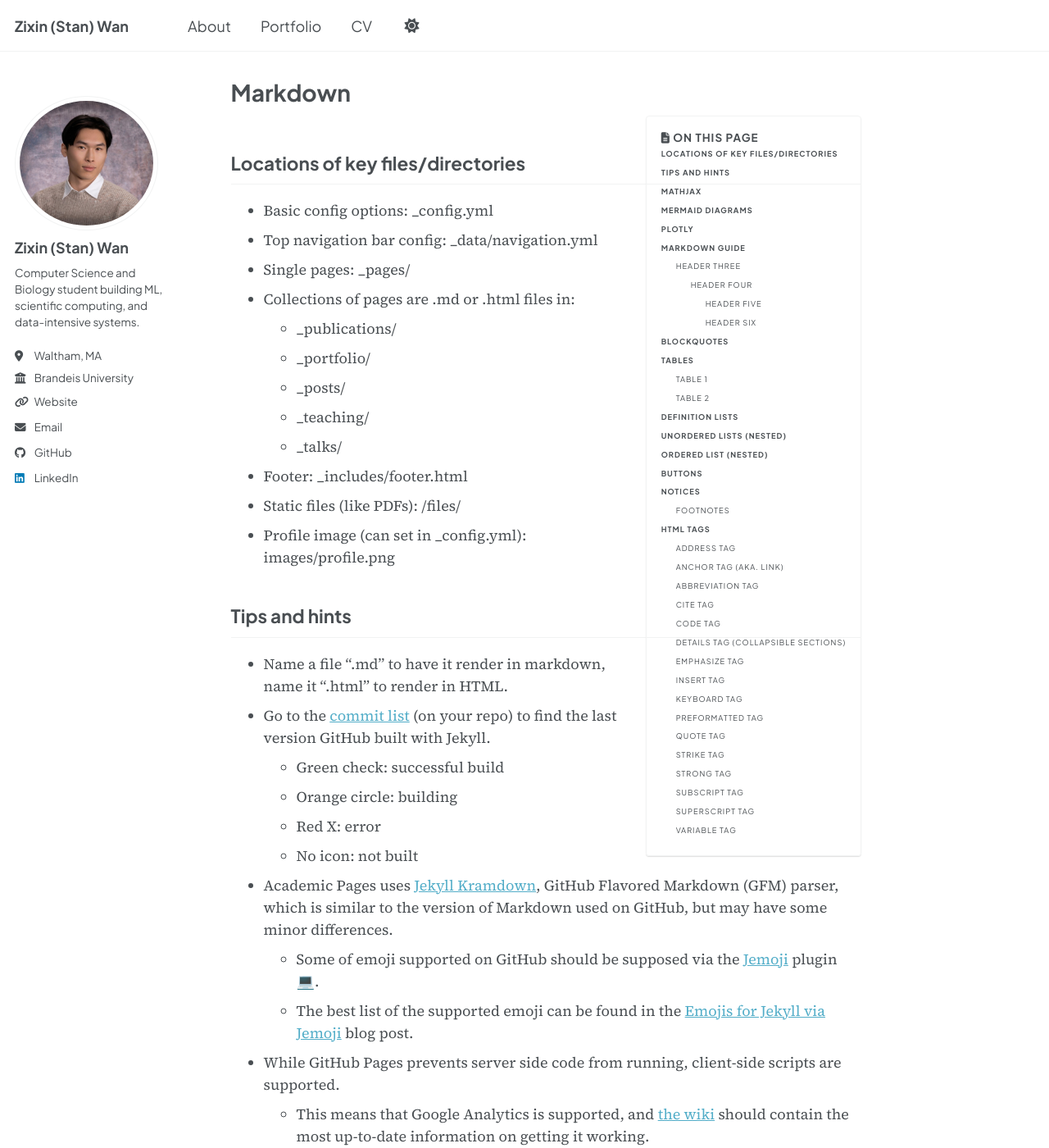
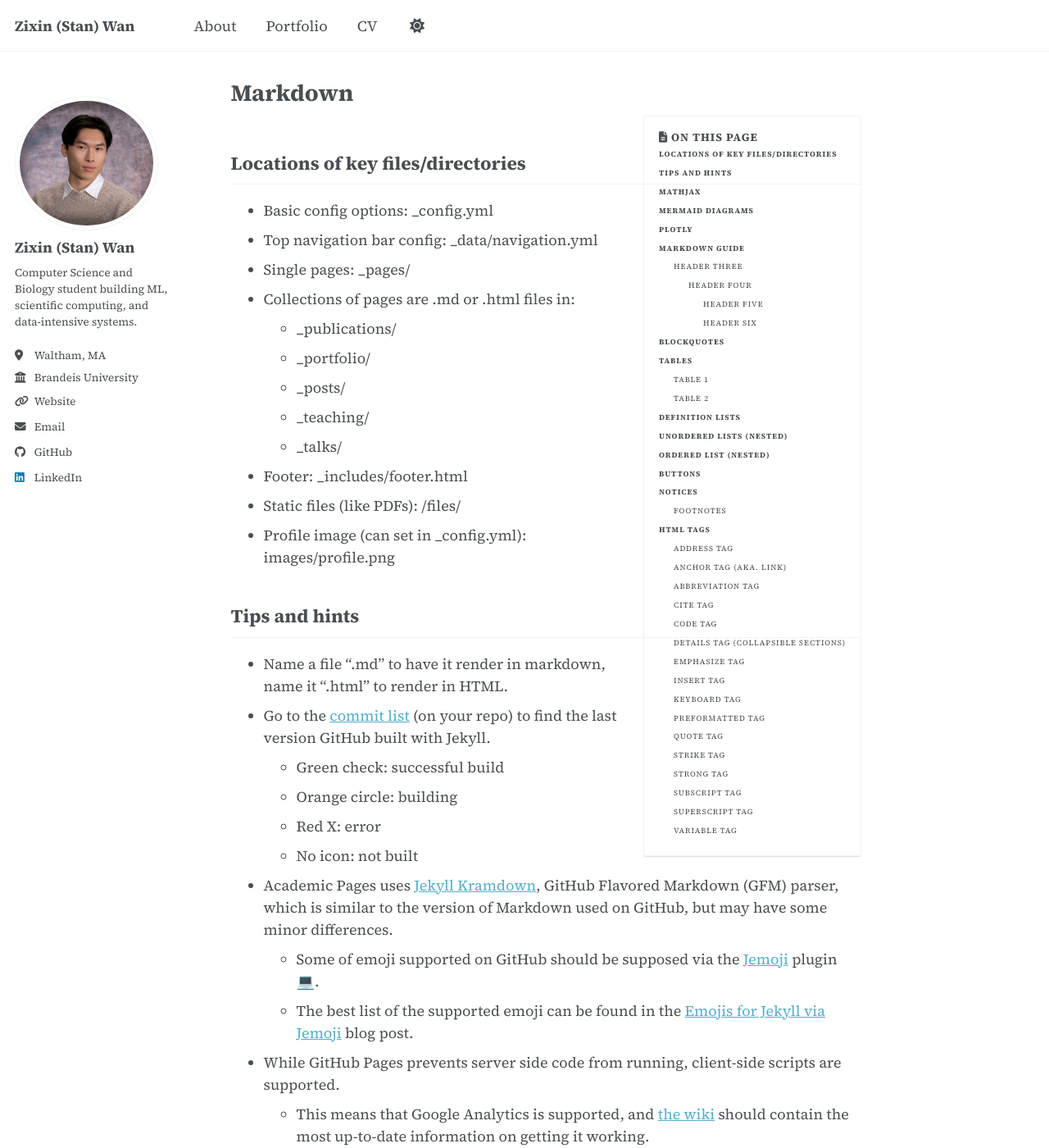
Before and after one commit to stanzixinwan/stanzixinwan.github.io, a Jekyll site: the page built from _pages/markdown.md, in a window 1280 px wide and 1400 px high. Shown: the whole window at 82% size. Built offline with Jekyll 4.4.1, drawn with Linux system fonts in a browser that asks for light colours; emoji names are drawn with the system emoji font; a script bundle is joined from its source files by our own code; library files that are not in the unit come from our copies.

Commit message:
Refactor typography: remove Plus Jakarta Sans and standardize on Source Serif 4 for all text elements. Update SASS variables accordingly for consistent font usage across the site.

```diff
--- a/_includes/head/custom.html
+++ b/_includes/head/custom.html
@@ -5,7 +5,7 @@
 <!-- Typography: academic serif body + modern sans UI (Google Fonts) -->
 <link rel="preconnect" href="https://fonts.googleapis.com">
 <link rel="preconnect" href="https://fonts.gstatic.com" crossorigin>
-<link href="https://fonts.googleapis.com/css2?family=Plus+Jakarta+Sans:ital,wght@0,400;0,500;0,600;0,700;1,400&family=Source+Serif+4:ital,opsz,wght@0,8..60,400;0,8..60,600;0,8..60,700;1,8..60,400&display=swap" rel="stylesheet">
+<link href="https://fonts.googleapis.com/css2?family=Source+Serif+4:ital,opsz,wght@0,8..60,400;0,8..60,600;0,8..60,700;1,8..60,400&display=swap" rel="stylesheet">
 
 <!-- Support for Academicons -->
 <link rel="stylesheet" href="{{ base_path }}/assets/css/academicons.css"/>
--- a/_sass/_themes.scss
+++ b/_sass/_themes.scss
@@ -13,9 +13,9 @@
 $paragraph-indent           : false; // true, false (default)
 $indent-var                 : 1.3em;
 
-/* System typefaces — plus Plus Jakarta Sans (UI) + Source Serif 4 (body), loaded in head/custom.html */
+/* Source Serif 4 sitewide (loaded in head/custom.html); $sans-serif aliases serif for nav/UI that still references sans variables */
 $serif                      : "Source Serif 4", Georgia, "Times New Roman", Times, serif;
-$sans-serif                 : "Plus Jakarta Sans", -apple-system, BlinkMacSystemFont, ".SFNSText-Regular", "San Francisco", "Segoe UI", Roboto, "Helvetica Neue", Arial, sans-serif;
+$sans-serif                 : $serif;
 $monospace                  : Monaco, Consolas, "Lucida Console", monospace;
 
 /* Sans serif typefaces */
@@ -39,9 +39,9 @@
 $type-size-7                : 0.6875em; // ~11px
 $type-size-8                : 0.625em;  // ~10px
 
-/* Serif body reads more “academic”; sans headings keep navigation + titles crisp */
+/* All serif: body, headings, navigation, sidebar */
 $global-font-family         : $serif;
-$header-font-family         : $sans-serif;
+$header-font-family         : $serif;
 $caption-font-family        : $serif;
 
 /* ==========================================================================
```
